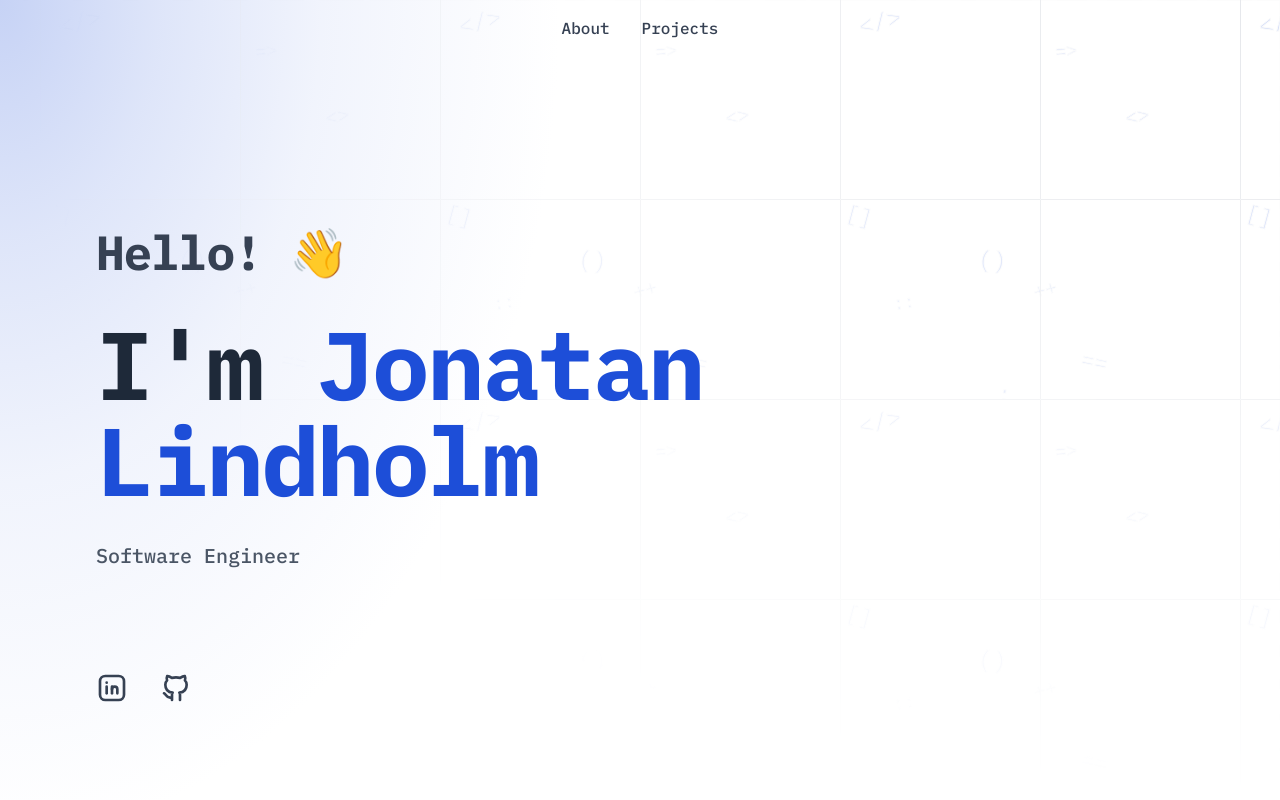
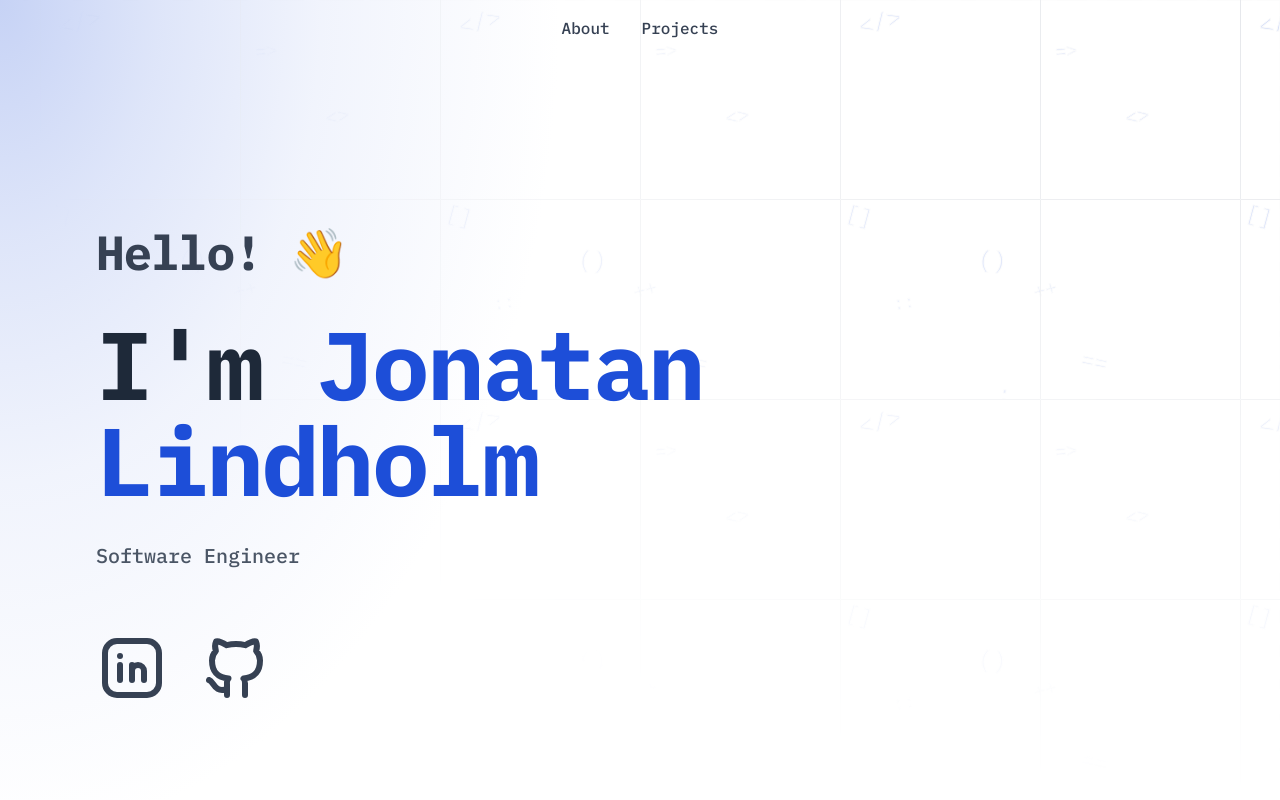
Before and after one commit to JontAmazon/JontAmazon.github.io, an Astro site: page / in a window 1280 px wide. Shown: the top 800 px of the page. Built offline with nearby package versions, Linux system fonts and the light colour scheme; Astro itself is replaced by a stand-in of ours.

Commit message:
Increase size of LinkedIn and GitHub icons

```diff
--- a/src/components/Hero.astro
+++ b/src/components/Hero.astro
@@ -198,7 +198,7 @@ import { siteConfig } from "../config";
             stroke-width="2"
             stroke-linecap="round"
             stroke-linejoin="round"
-            class="h-6 w-6 sm:h-7 sm:w-7 md:h-8 md:w-8"
+            class="h-6 w-6 sm:h-7 sm:w-7 md:h-18 md:w-18"
           >
             <>
               <path stroke="none" d="M0 0h24v24H0z" fill="none" />
@@ -261,7 +261,7 @@ import { siteConfig } from "../config";
             stroke-width="2"
             stroke-linecap="round"
             stroke-linejoin="round"
-            class="h-6 w-6 sm:h-7 sm:w-7 md:h-8 md:w-8"
+            class="h-6 w-6 sm:h-7 sm:w-7 md:h-18 md:w-18"
           >
             <>
               <path stroke="none" d="M0 0h24v24H0z" fill="none" />
--- a/todo.md
+++ b/todo.md
@@ -1,5 +1,4 @@
 # Prio 1
-- increase size of LinkedIn and GitHub icons? Consider adding them to the Header.
 - Hero page: try adding an image of myself
   - I dont like how the "Hero" page looks now. Hm...
   - I COULD remove it alltogether and replace it with one that I make.
```
